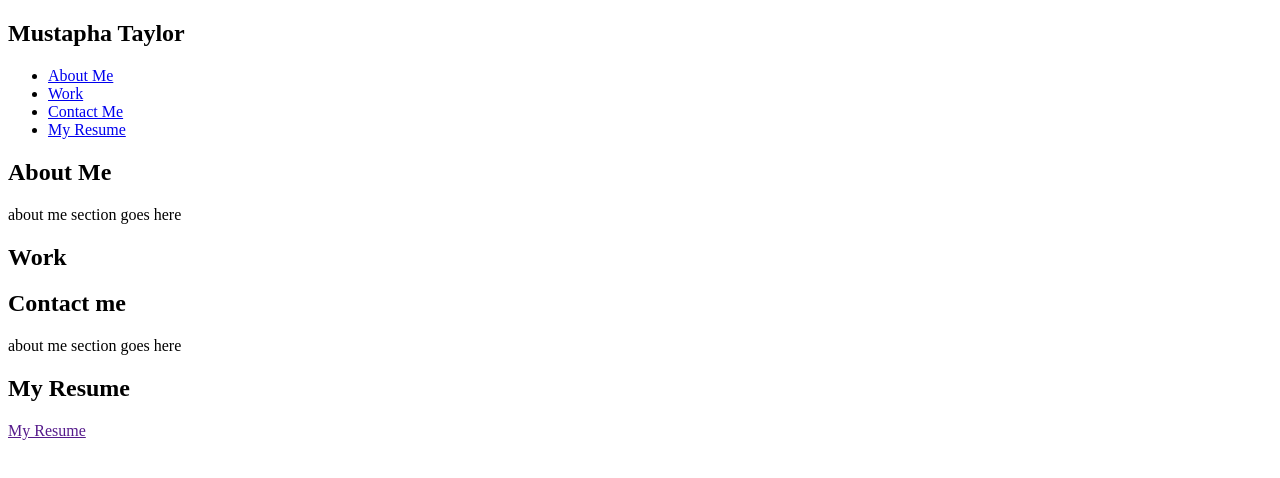
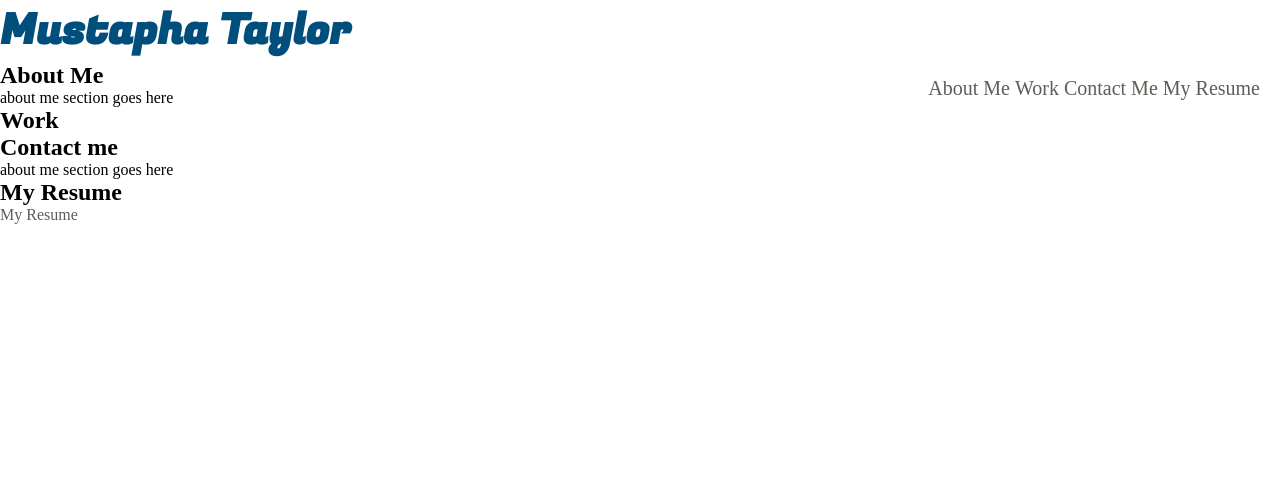
Before and after one commit to mtaylo1/My-Professional-Portfolio, a plain HTML site: page index.html in a window 1280 px wide. Drawn offline with Linux system fonts and the light colour scheme.

Commit message:
adding css, html

```diff
--- a/assets/css/style.css
+++ b/assets/css/style.css
@@ -0,0 +1,47 @@
+/*UI Elements*/
+a {
+    color: #5C5F58;
+    text-decoration: none;
+}
+
+p {
+    font-size: 16px;
+}
+
+* {
+    box-sizing: border-box;
+    padding: 0;
+    margin: 0;
+}
+
+/*Header*/
+.header nav {
+    padding-top: 15px;
+    margin-right: 20px;
+    float: right;
+    font-size: 20px;
+}
+
+h1 {
+    color: #004e7c;
+    font-family: 'fugaz one';
+    font-size: 42px;
+    font-style: normal;
+}
+
+nav {
+
+
+}
+/*Body */
+
+ul li {
+    color: #5c5f58;
+    margin-right 25px;
+    display: inline-block;
+
+}
+
+/*Hero Content*/
+
+/*Footer*/
--- a/index.html
+++ b/index.html
@@ -5,10 +5,11 @@
         <meta charset="utf-8">
         <meta http-equiv="X-UA-Compatible" content="IE=edge">
         <title>Portfolio: Mustapha Taylor</title>
+        <link rel="stylesheet" href="https://fonts.googleapis.com/css?family=Fugaz One">
         <link rel="stylesheet" href="./assets/css/style.css">
     </head>
     <body>
-    <section class-"header">
+    <section class="header">
         <!--Header-->
         <h1>Mustapha Taylor</h1>
         <!--Navigation-->
```
